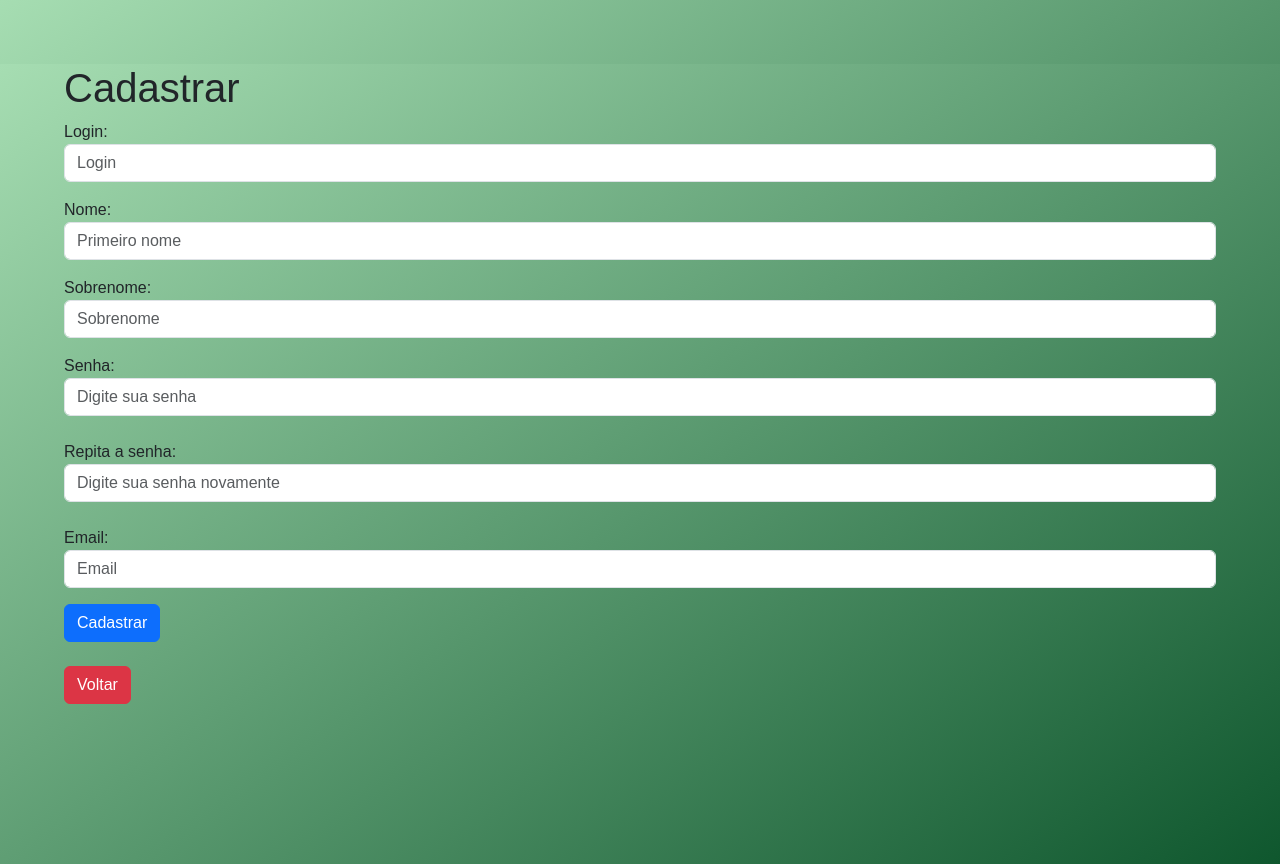
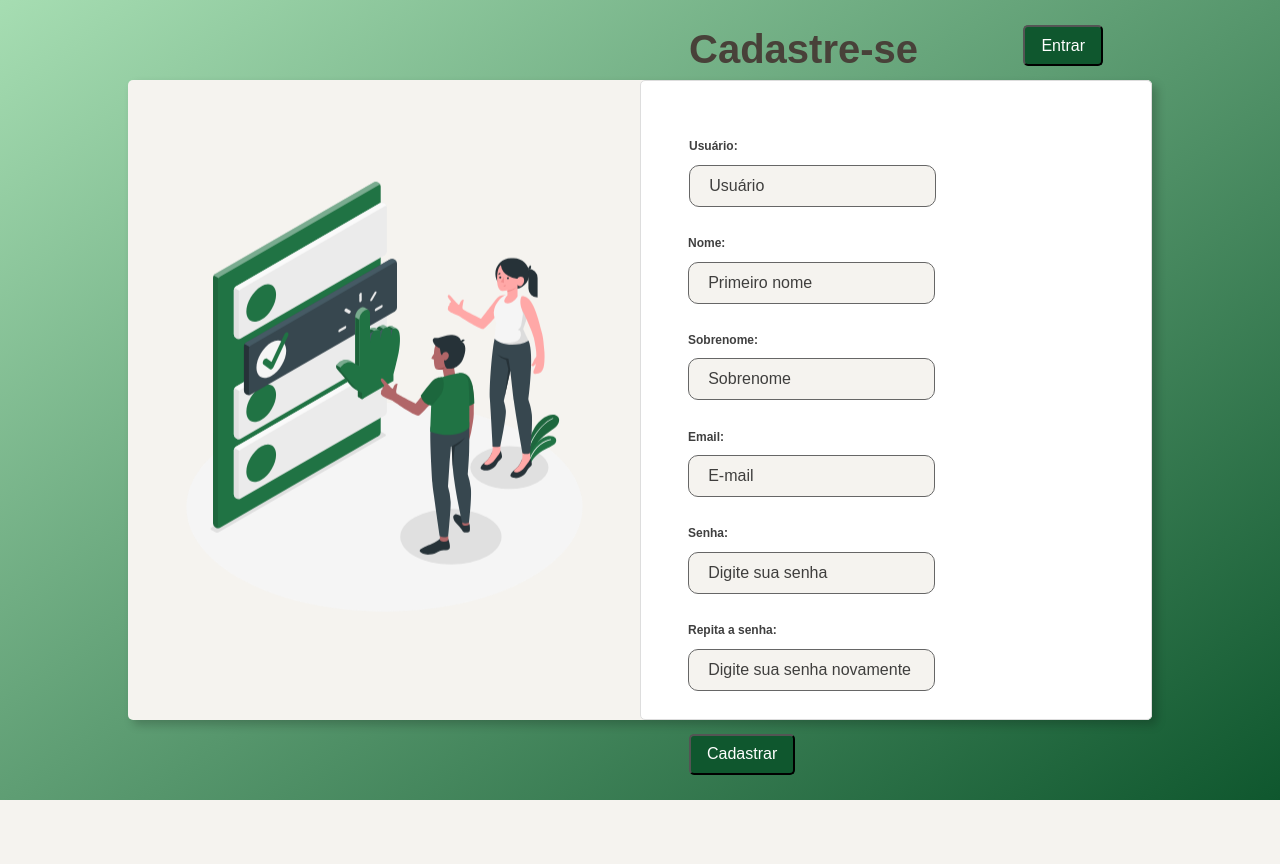
Before and after one commit to Joaoguilhermeasf/PoupApp, a Flask app: page /cadastrar/ in a window 1280 px wide. After the commit the page ends 800 px from the top, so only its background shows below. Run offline with Flask 3, Linux system fonts and the light colour scheme; some libraries are stand-ins or nearby versions.

Commit message:
Aplicação de estilo na pagina de cadastro.

```diff
--- a/config.py
+++ b/config.py
@@ -4,7 +4,7 @@ SQLALCHEMY_DATABASE_URI = \
     '{SGBD}://{usuario}:{senha}@{servidor}/{database}'.format(
         SGBD = 'postgresql',
         usuario = 'postgres',
-        senha = 'giatech',
+        senha = '9933',
         servidor = '127.0.0.1',
         database = 'poupapp'
     )
--- a/forms.py
+++ b/forms.py
@@ -9,7 +9,7 @@ class UserForm(FlaskForm):
 
 
 class RegForm(FlaskForm):
-    user_login = StringField('Login: ',[validators.DataRequired(),validators.Length(min=1,max=60)])
+    user_login = StringField('Usuário: ',[validators.DataRequired(),validators.Length(min=1,max=60)])
     user_firstname = StringField('Nome: ',[validators.DataRequired(),validators.Length(min=1,max=255)])
     user_lastname = StringField('Sobrenome: ',[validators.DataRequired(),validators.Length(min=1,max=255)])
     user_email = EmailField('Email: ', [validators.DataRequired()])
--- a/static/css/styles.css
+++ b/static/css/styles.css
@@ -1,8 +1,16 @@
-body, html {
+* {
   margin: 0;
   padding: 0;
-    height: 100%;
+  box-sizing: border-box;
   font-family: 'Arial', sans-serif;
+}
+
+body{
+  width: 100%;
+  height: 100vh;
+  display: flex;
+  justify-content: center;
+  align-items: center;
   background: linear-gradient(145deg, #a6ddb2 0%, #0f572e 100%);
 }
 
@@ -69,6 +77,10 @@ body, html {
     background: #207344;
     color: #fff;
     cursor: pointer;
+}
+
+.login-form input:focus-visible{
+  outline: 1px solid #18c764;
 }
 
 .login-form{
@@ -203,3 +215,105 @@ body, html {
     transform: translateY(-15px);
   }
 }
+
+.container-register {
+  width: 80%;
+  height: 80vh;
+  box-shadow: 5px 5px 10px rgba(0,0,0, 0.212);
+  background-color: #F5F3EF;
+  display: flex;
+  border-radius: 5px;
+}
+
+.register-img {
+  width: 50%;
+  display: flex;
+  justify-content: center;
+  align-items: center;
+  padding: 1rem;
+}
+
+.register-img img{
+  width: 35rem;
+}
+
+.register-form {
+  width: 50%;
+  display: flex;
+  justify-content: center;
+  align-items: center;
+  background-color: #fff;
+  border: 1px solid #ddd;
+  border-radius: 5px;
+  padding: 3rem;
+}
+
+.register-header {
+  margin-bottom: 3rem;
+  display: flex;
+  justify-content: space-between;
+}
+
+.login-button button{
+  display: flex;
+  background-color: #0f572e;
+  padding: 0.4rem 1rem;
+  border-radius: 5px;
+  cursor: pointer;
+}
+
+.login-button button a{
+  text-decoration: none;
+  font-weight: 500;
+  color: #fff;
+}
+
+.input-group {
+  display: flex;
+  flex-wrap: wrap;
+  justify-content: space-between;
+  padding: 1rem 0;
+}
+
+.input-box {
+  display: flex;
+  flex-direction: column;
+  margin-bottom: 1.1rem;
+}
+
+.input-box input{
+  padding: 0.5rem 1.2rem;
+  margin: 0.6rem 0;
+  border: 1px solid #666666;
+  border-radius: 10px;
+  background-color: #F5F3EF;
+}
+
+.input-box input:focus-visible{
+  outline: 1px solid #18c764;
+}
+
+.input-box label,
+.gender-title h6{
+  font-size: 0.75rem;
+  font-weight: 600;
+  color: #000000c0;
+}
+
+.input-box input::placeholder{
+  color: #000000be;
+}
+
+.register-button{
+  background-color: #0f572e;
+  padding: 0.4rem 1rem;
+  border-radius: 5px;
+  cursor: pointer;
+  color: #fff;
+}
+
+.register-title h1{
+  font-weight: bold;
+  margin: 0;
+  color: #484139;
+}
--- a/templates/cadastrar.html
+++ b/templates/cadastrar.html
@@ -2,41 +2,52 @@
 {% block content %}
 
 <!-- TODO: estilizar e remover estilos implicitos -->
-<div style="margin: 5%;">
-    <form id="reg-form" action="{{ url_for('cadastrar') }}" method="post">
-        {{ form.hidden_tag() }}
-        <h1>Cadastrar</h1>
-        <div class="input-form">
-            <div class="form-group mb-3">
-                {{ form.user_login.label(class="form-title")}}
-                {{ form.user_login(class="form-control", placeholder="Login") }}
+<div class="container-register">
+    <div class="register-img">
+        <img src="{{ url_for('static', filename='img/cadastro.svg') }}" alt="image register" class="floating">
+    </div>
+    <div class="register-form">
+        <form action="{{ url_for('cadastrar') }}" method="post">
+            {{ form.hidden_tag() }}
+            <div class="register-header">
+                <div class="register-title">
+                    <h1>Cadastre-se</h1>
+                </div>
+                <div class="login-button">
+                    <button><a href="{{ url_for('login') }}" role="button">Entrar</a></button>
+                </div>
             </div>
-            <div class="form-group mb-3">
-                {{ form.user_firstname.label(class="form-title")}}
-                {{ form.user_firstname(class="form-control", placeholder="Primeiro nome") }}
+            <div class="input-group">
+                <div class="input-box">
+                    {{ form.user_login.label()}}
+                    {{ form.user_login(placeholder="Usuário") }}
+                </div>
+                <div class="input-box">
+                    {{ form.user_firstname.label()}}
+                    {{ form.user_firstname(placeholder="Primeiro nome") }}
+                </div>
+                <div class="input-box">
+                    {{ form.user_lastname.label()}}
+                    {{ form.user_lastname(placeholder="Sobrenome") }}
+                </div>
+                <div class="input-box">
+                    {{ form.user_email.label()}}
+                    {{ form.user_email(placeholder="E-mail") }}
+                </div>
+                <div class="input-box">
+                    {{ form.user_pass.label(class="form-title")}}
+                    {{ form.user_pass(placeholder="Digite sua senha") }}
+                </div>
+                <div class="input-box">
+                    {{ form.user_repeat_password.label(class="form-title")}}
+                    {{ form.user_repeat_password(placeholder="Digite sua senha novamente") }}
+                </div>
             </div>
-            <div class="form-group mb-3">
-                {{ form.user_lastname.label(class="form-title")}}
-                {{ form.user_lastname(class="form-control", placeholder="Sobrenome") }}
+            <div>
+                {{ form.cadastrar(class="register-button") }}
             </div>
-            <div class="form-group mb-4">
-                {{ form.user_pass.label(class="form-title")}}
-                {{ form.user_pass(class="form-control", placeholder="Digite sua senha") }}
-            </div>
-            <div class="form-group mb-4">
-                {{ form.user_repeat_password.label(class="form-title")}}
-                {{ form.user_repeat_password(class="form-control", placeholder="Digite sua senha novamente") }}
-            </div>
-            <div class="form-group mb-3">
-                {{ form.user_email.label(class="form-title")}}
-                {{ form.user_email(class="form-control", placeholder="Email") }}
-            </div>
-            <div class="form-group mb-4" >
-                {{ form.cadastrar(class="btn btn-primary") }}
-            </div>
-        </div>
-    </form>
-    <a class="btn btn-danger" href="{{ url_for('login') }}" role="button">Voltar</a>
+        </form>
+    </div>
 </div>
 
 {% if error | length > 0 %}
```
Also changed, not shown: static/img/cadastro.svg (added). Lines whose indentation alone changed are shown as unchanged.
